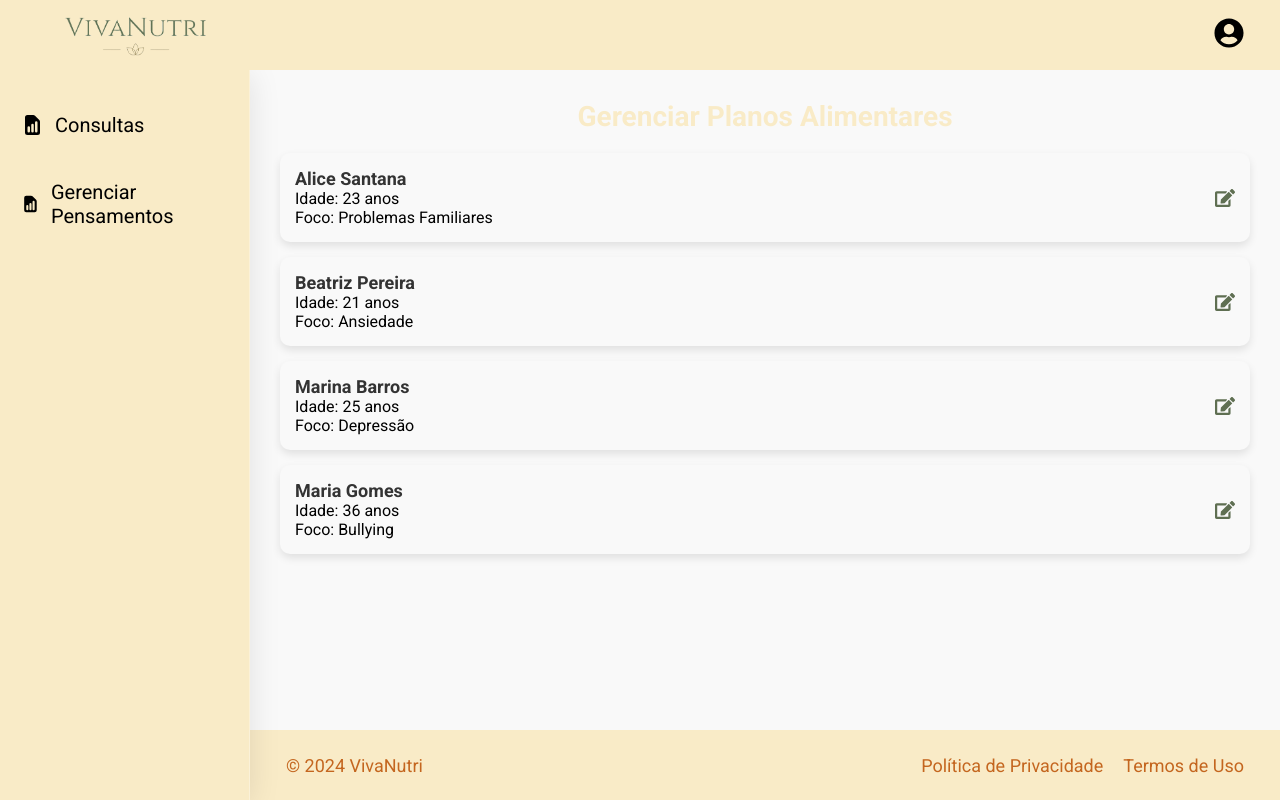
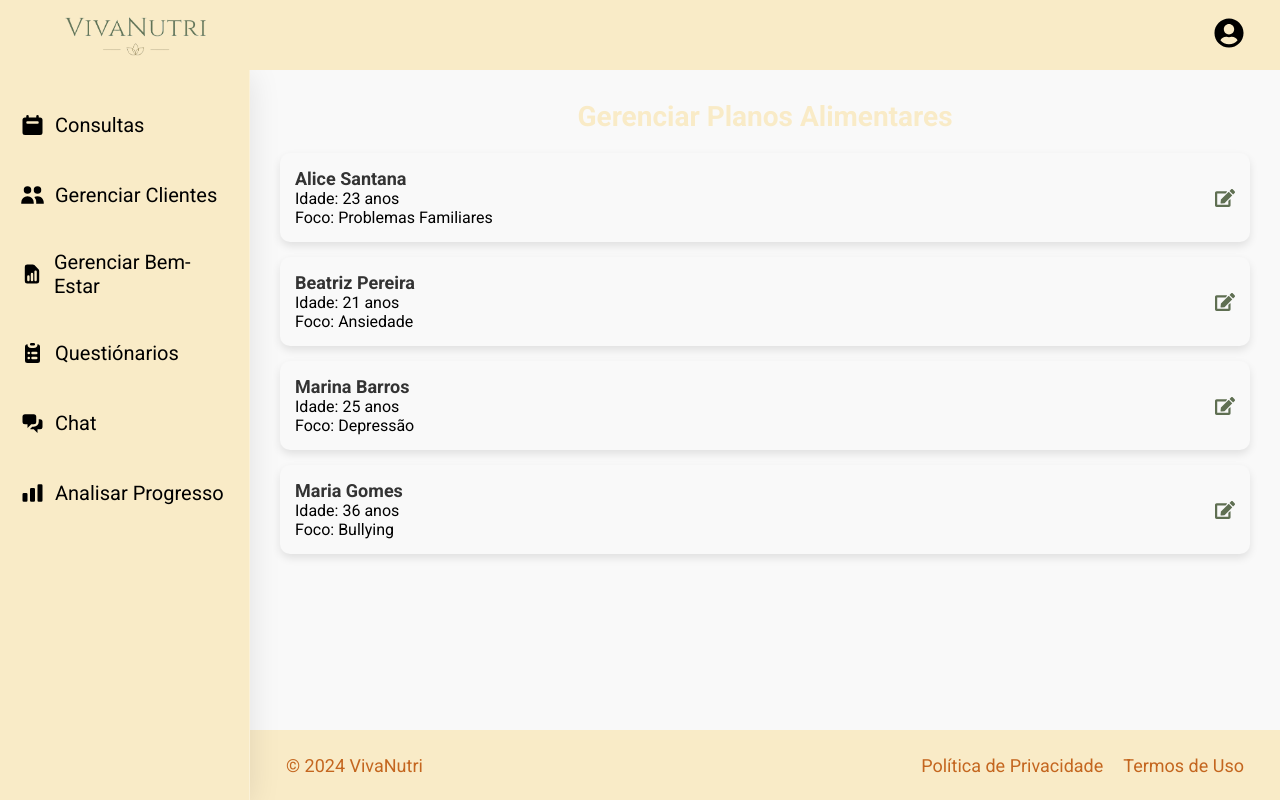
Before and after one commit to Raquel212/VivaNutri, a React (Vite) app: page /gerenciarMental in a window 1280 px wide. Built offline with nearby package versions, Linux system fonts and the light colour scheme.

Commit message:
Update GerenciarMental

```diff
--- a/src/pages/GerenciarMental/GerenciarMental.module.css
+++ b/src/pages/GerenciarMental/GerenciarMental.module.css
@@ -182,6 +182,9 @@
   color: var(--accent);
 }
 
+
+
+
 /* Footer ----  */
 .footerHomeP {
   background: var(--primary);
--- a/src/pages/GerenciarMental/index.jsx
+++ b/src/pages/GerenciarMental/index.jsx
@@ -1,7 +1,11 @@
 import { useState } from "react"
 import { FaEdit, FaUserCircle } from "react-icons/fa"
 import { HiDocumentReport } from "react-icons/hi"
-
+import { HiCalendar } from "react-icons/hi";
+import { HiUsers } from "react-icons/hi";
+import { HiChartBar } from "react-icons/hi";
+import { HiClipboardList } from "react-icons/hi";
+import { HiChatAlt2 } from "react-icons/hi";
 import { Link } from "react-router-dom"
 import styles from "./GerenciarMental.module.css"
 
@@ -27,18 +31,9 @@ function GerenciarMental() {
               <Link to="/notifications" className={styles.linkHome}>
                 Notificações
               </Link>
-              {/* <Link to="/receitasFavoritasPaciente" className={styles.linkHome}>
-                Receitas Favoritas
+              <Link to="/EditarPerfil" className={styles.linkHome}>
+                Editar Perfil
               </Link>
-              <Link to="/" className={styles.linkHome}>
-                Nutricionista
-              </Link>
-              <Link to="/" className={styles.linkHome}>
-                Psicólogo
-              </Link>
-              <Link to="/edit-profile" className={styles.linkHome}>
-                Editar Perfil
-              </Link> */}
               <Link to="/entrar" className={styles.linkHome}>
                 Logoff
               </Link>
@@ -49,11 +44,20 @@ function GerenciarMental() {
 
       <nav className={styles.sidebar}>
         <ul>
-          <li>
+        <li>
             <Link to="/consultaPsico">
               <div className={styles.linkSlider}>
-                <HiDocumentReport className={styles.icon} />
+                <HiCalendar className={styles.icon} />
                 <p>Consultas</p>
+              </div>
+            </Link>
+          </li>
+
+          <li>
+            <Link to="/gerenciarClientesPsico">
+              <div className={styles.linkSlider}>
+                <HiUsers className={styles.icon} />
+                <p>Gerenciar Clientes</p>
               </div>
             </Link>
           </li>
@@ -62,7 +66,34 @@ function GerenciarMental() {
             <Link to="/gerenciarMental">
               <div className={styles.linkSlider}>
                 <HiDocumentReport className={styles.icon} />
-                <p>Gerenciar Pensamentos </p>
+                <p>Gerenciar Bem-Estar </p>
+              </div>
+            </Link>
+          </li>
+
+          <li>
+            <Link to="/questionarioPsico">
+              <div className={styles.linkSlider}>
+                <HiClipboardList className={styles.icon} />
+                <p>Questiónarios </p>
+              </div>
+            </Link>
+          </li>
+
+          <li>
+            <Link to="/chatPsico">
+              <div className={styles.linkSlider}>
+                <HiChatAlt2 className={styles.icon} />
+                <p>Chat </p>
+              </div>
+            </Link>
+          </li>
+
+          <li>
+            <Link to="/analisarProgressoPsico">
+              <div className={styles.linkSlider}>
+                <HiChartBar className={styles.icon} />
+                <p>Analisar Progresso</p>
               </div>
             </Link>
           </li>
```
